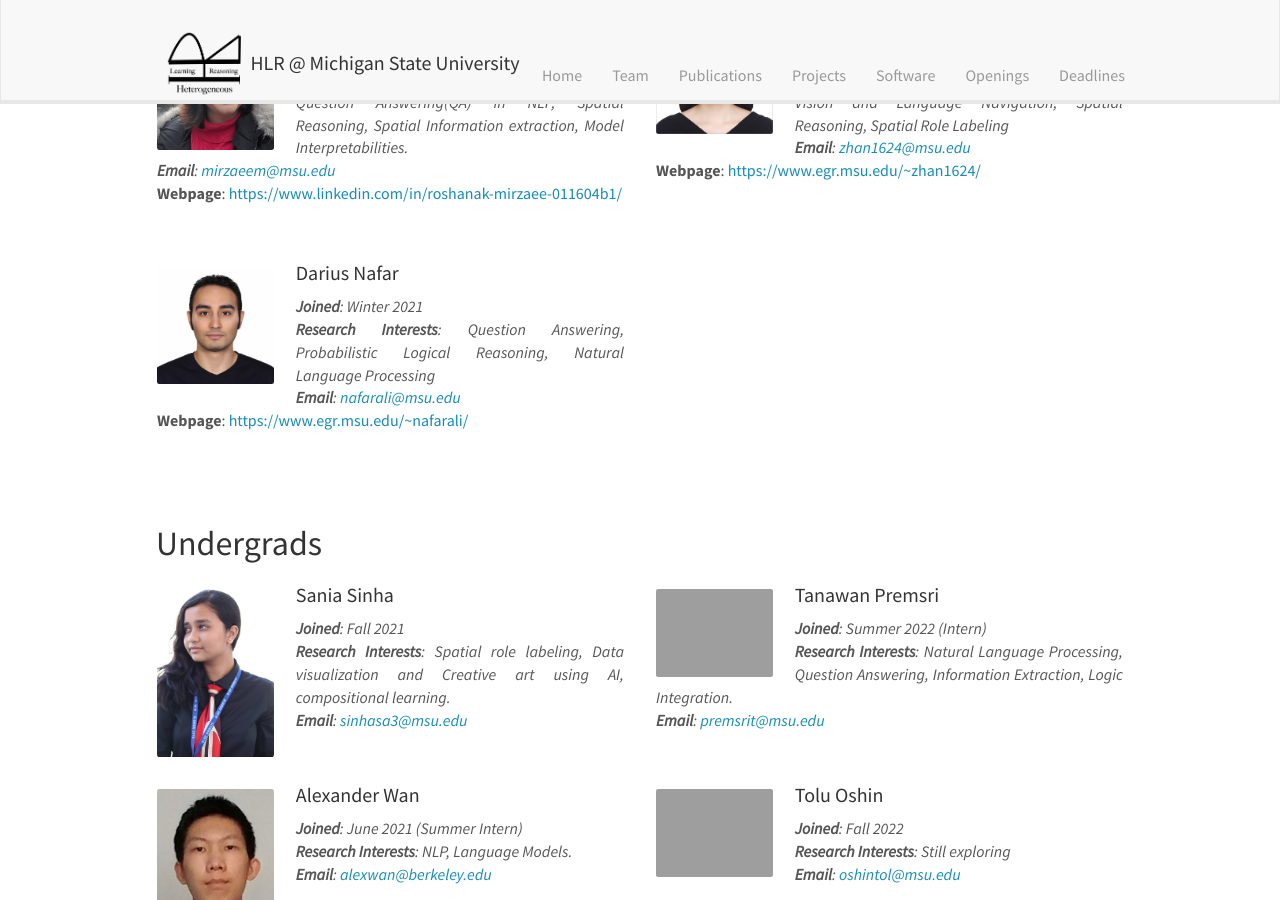
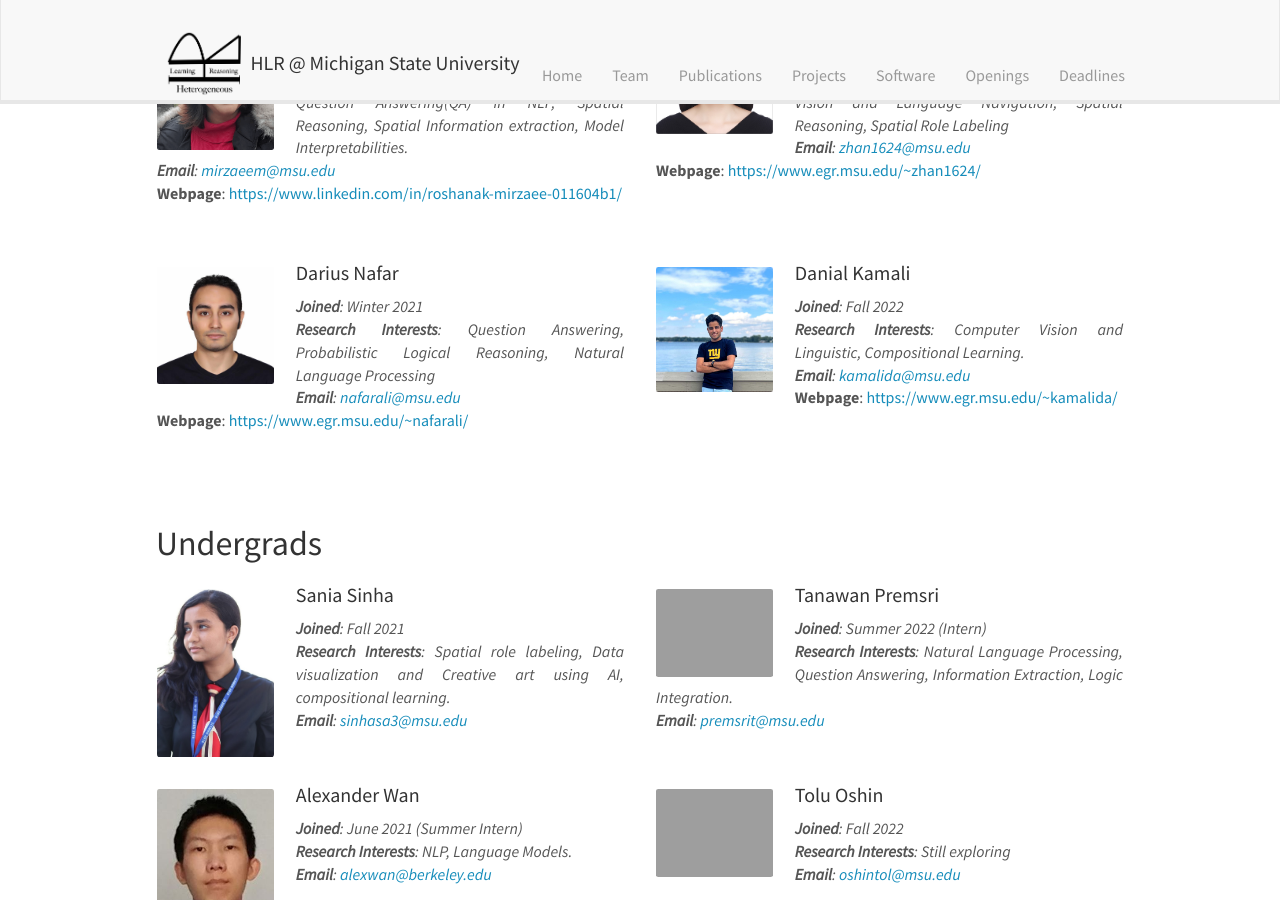
Before and after one commit to HLR/HLR.github.io, a Jekyll site: the page built from _pages/team.md, in a window 1280 px wide and 900 px high, scrolled down 2216 px. Built offline with Jekyll 4.4.1, drawn with Linux system fonts in a browser that asks for light colours; nearby versions of some CDN libraries.

Commit message:
Update phd_students.yml

```diff
--- a/_data/phd_students.yml
+++ b/_data/phd_students.yml
@@ -10,6 +10,7 @@
   photo: xugy.jpg
   research_interest: Meta Compositional Learning, Low-Resource Multimodal Learning, Nautral Language Processing
   email: xuguang3@msu.edu
+  webpage:
   joined: Fall 2019
 
 - name: Juan Castro-Garcia
@@ -49,3 +50,10 @@
   email: nafarali@msu.edu
   webpage: https://www.egr.msu.edu/~nafarali/
   joined: Winter 2021
+
+- name: Danial Kamali
+  photo: danialkamali.jpg
+  research_interest: Computer Vision and Linguistic, Compositional Learning.
+  email: kamalida@msu.edu
+  webpage: https://www.egr.msu.edu/~kamalida/
+  joined: Fall 2022
```
